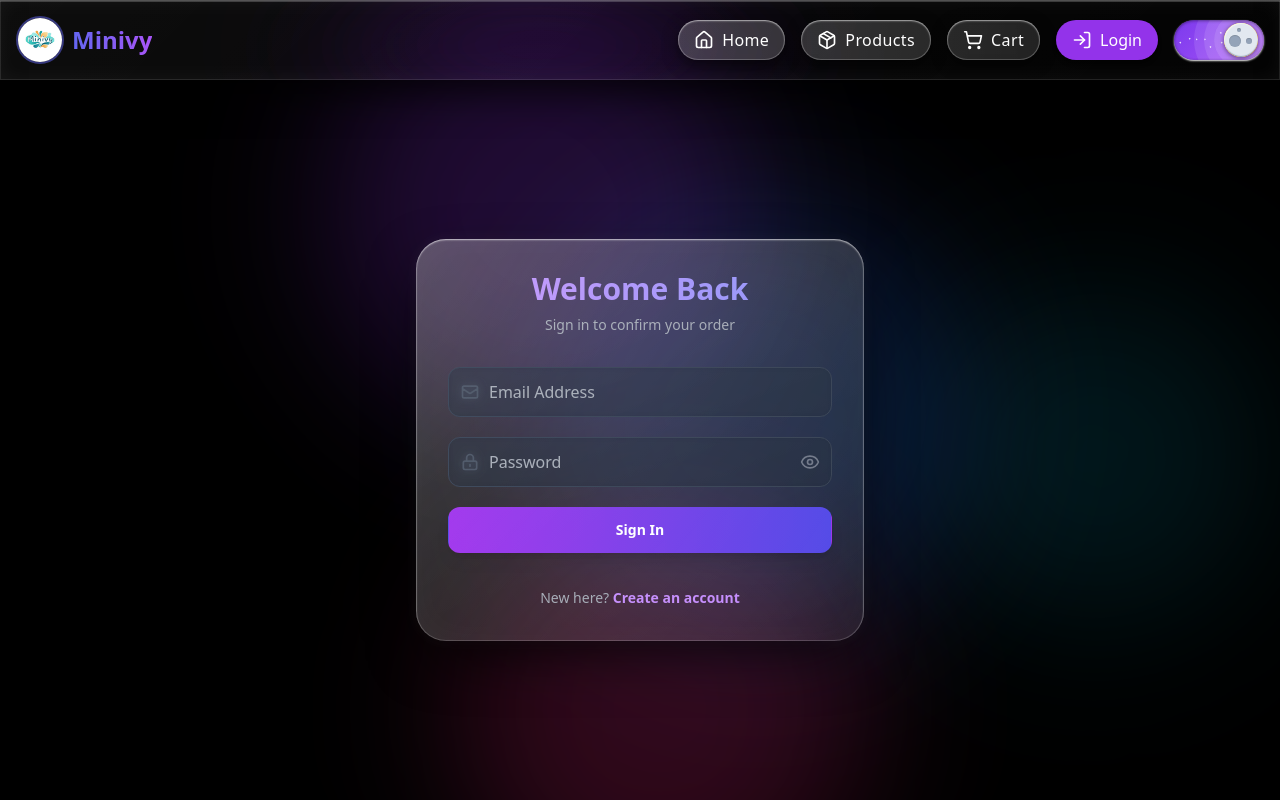
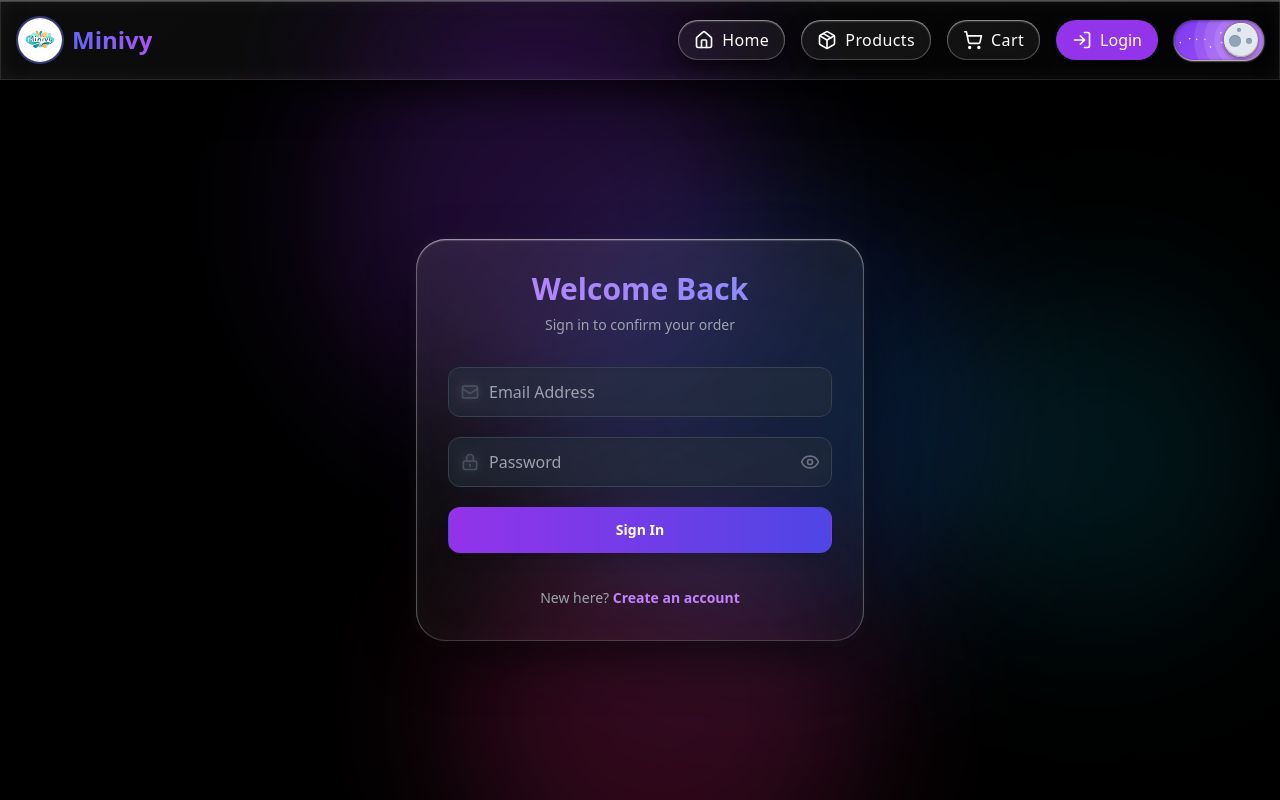
Before and after one commit to Tawhid-exe/Miniy-WithAntiGravity, a React (Vite) app in the folder client/: page /auth in a window 1280 px wide. Built offline with nearby package versions, Linux system fonts and the light colour scheme; no server answers.

Commit message:
Fix spotlight cursor effect - reduce size to 150px and optimize opacity

```diff
--- a/client/src/index.css
+++ b/client/src/index.css
@@ -144,11 +144,10 @@
     position: absolute;
     inset: 0;
     z-index: 100;
-    background: radial-gradient(circle at var(--mouse-x, -100px) var(--mouse-y, -100px),
-        rgba(255, 255, 255, 0.5) 0%,
-        rgba(255, 255, 255, 0.3) 25%,
-        rgba(255, 255, 255, 0.15) 50%,
-        rgba(255, 255, 255, 0.05) 75%,
+    background: radial-gradient(150px circle at var(--mouse-x, -200px) var(--mouse-y, -200px),
+        rgba(255, 255, 255, 0.3) 0%,
+        rgba(255, 255, 255, 0.15) 30%,
+        rgba(255, 255, 255, 0.05) 60%,
         transparent 100%);
     opacity: 0;
     transition: opacity 0.5s;
@@ -191,11 +190,10 @@
     position: absolute;
     inset: 0;
     z-index: 100;
-    background: radial-gradient(circle at var(--mouse-x, -100px) var(--mouse-y, -100px),
-        rgba(124, 58, 237, 0.4) 0%,
-        rgba(124, 58, 237, 0.25) 25%,
-        rgba(124, 58, 237, 0.12) 50%,
-        rgba(124, 58, 237, 0.04) 75%,
+    background: radial-gradient(150px circle at var(--mouse-x, -200px) var(--mouse-y, -200px),
+        rgba(124, 58, 237, 0.25) 0%,
+        rgba(124, 58, 237, 0.12) 30%,
+        rgba(124, 58, 237, 0.04) 60%,
         transparent 100%);
     mix-blend-mode: color-dodge;
     border-radius: inherit;
```
